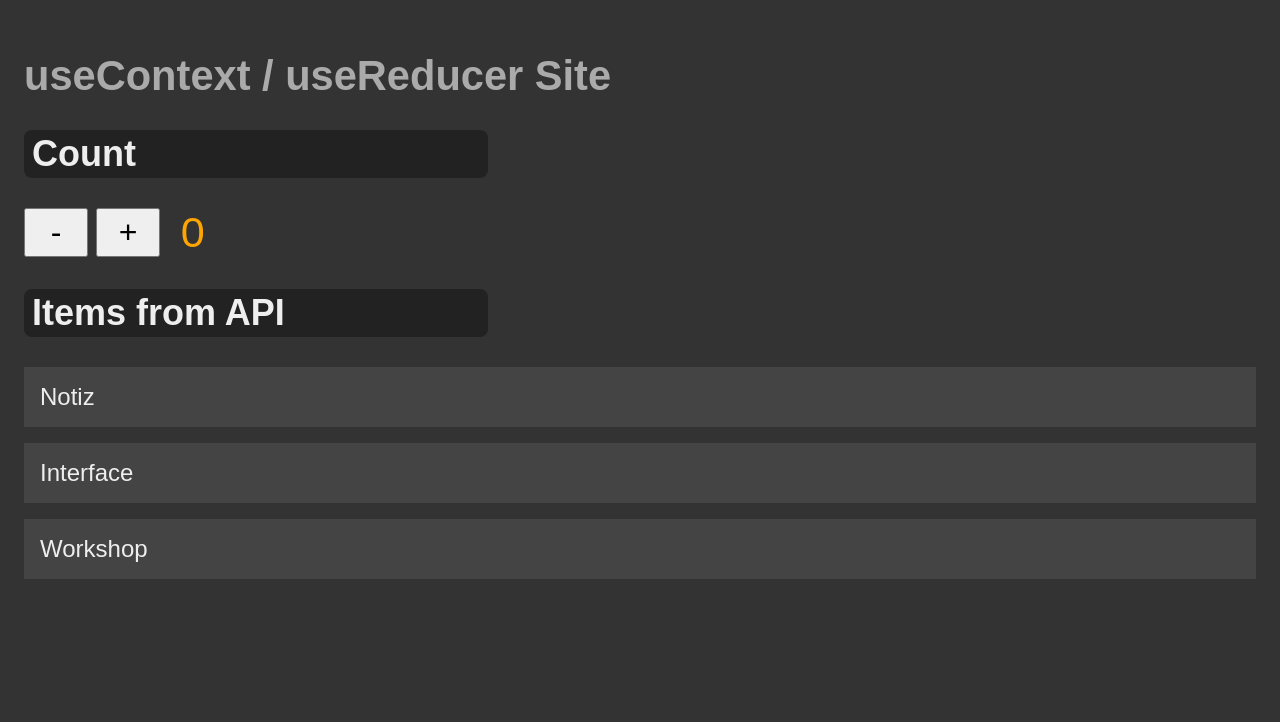
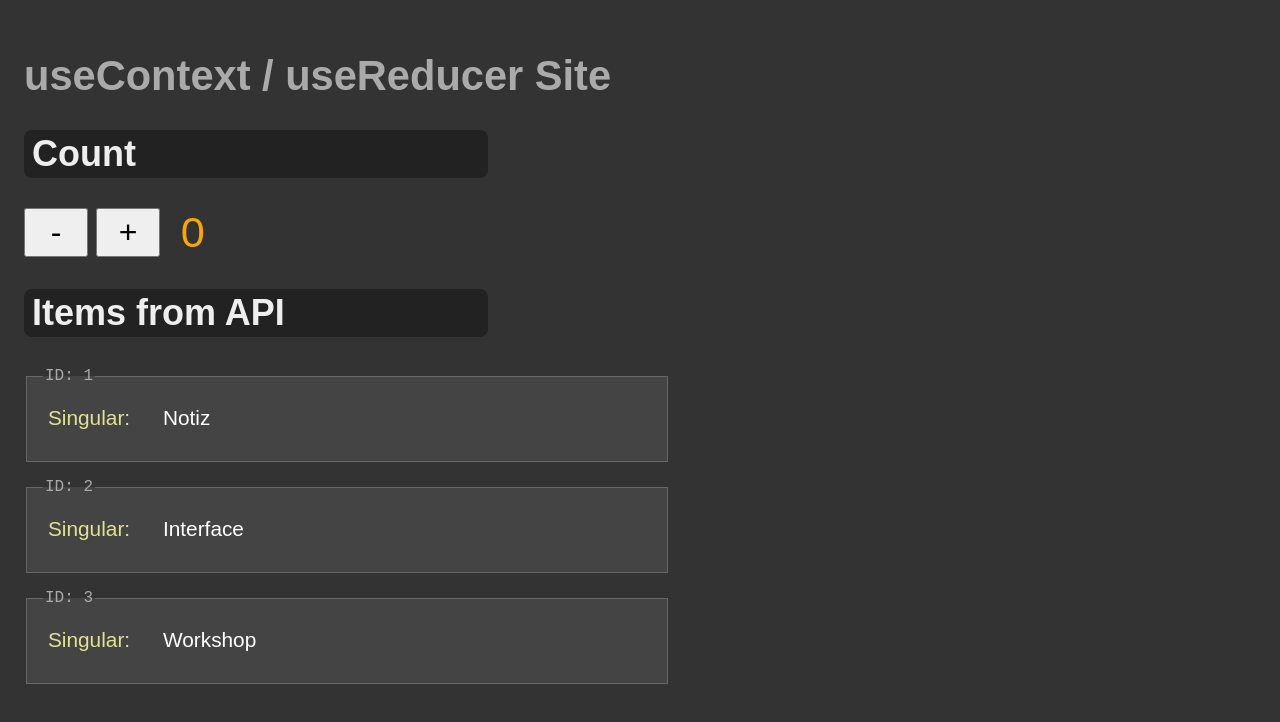
Before and after one commit to edwardtanguay/ejt-reducer-context, a React (Vite) app: page / in a window 1280 px wide. Shown: the top 722 px of the page. Built offline with nearby package versions, Linux system fonts and the light colour scheme; data requests are answered from the project's data file.

Commit message:
items with singular finished

```diff
--- a/src/App.jsx
+++ b/src/App.jsx
@@ -29,9 +29,13 @@ function App() {
 			<div className="germanNounArea">
 				{state.germanNouns.map((gn, i) => {
 					return (
-						<div className="germanNoun" key={i}>
-							{gn.singular}
-						</div>
+						<fieldset className="germanNoun" key={i}>
+							<legend>ID: {gn.id}</legend>
+							<div className="row">
+								<label htmlFor="singular">Singular</label>
+								<div className="value">{gn.singular}</div>
+							</div>
+						</fieldset>
 					);
 				})}
 			</div>
--- a/src/App.scss
+++ b/src/App.scss
@@ -36,10 +36,46 @@ body {
 	}
 
 	.germanNounArea {
-		.germanNoun {
+
+		fieldset.germanNoun {
 			background-color: #444;
 			margin-bottom: 1rem;
 			padding: 1rem;
+			border: 1px solid #666;
+			color: rgb(226, 226, 144);
+			max-width: 38rem;
+
+			legend {
+				font-size: 1rem;
+				color: #aaa;
+				font-family: monospace;
+			}
+
+			.row {
+				display: flex;
+				align-content: start;
+				padding: 5px;
+
+				label {
+					&:after {
+						content: ":";
+					}
+
+					width: 115px;
+					margin: 0 0 10px 0;
+					font-size: 1.3rem;
+				}
+
+				.value {
+					color: #fff;
+					font-size: 1.3rem;
+				}
+
+				input {
+					font-size: 1.3rem;
+					width: 300px;
+				}
+			}
 		}
 	}
 }
```
